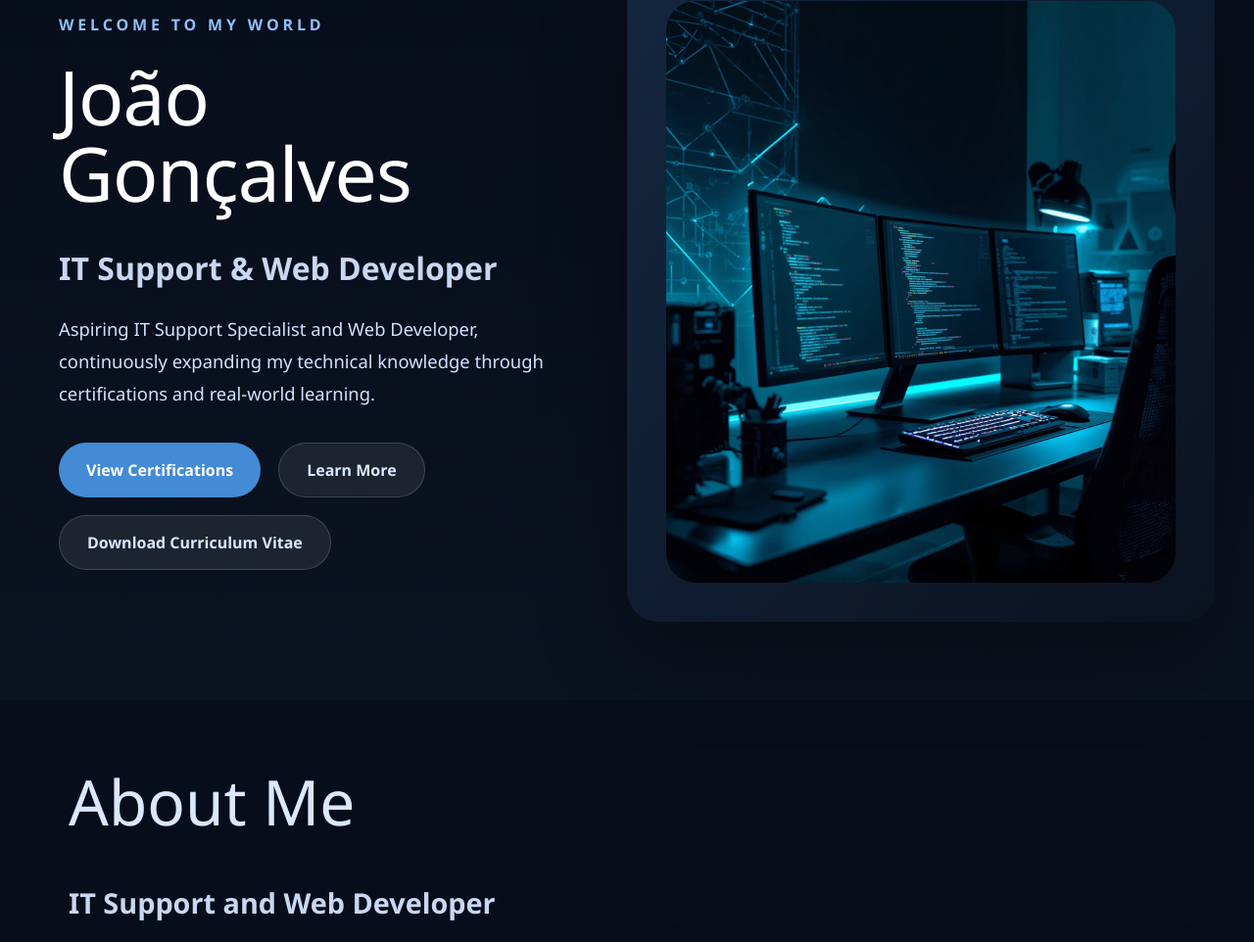
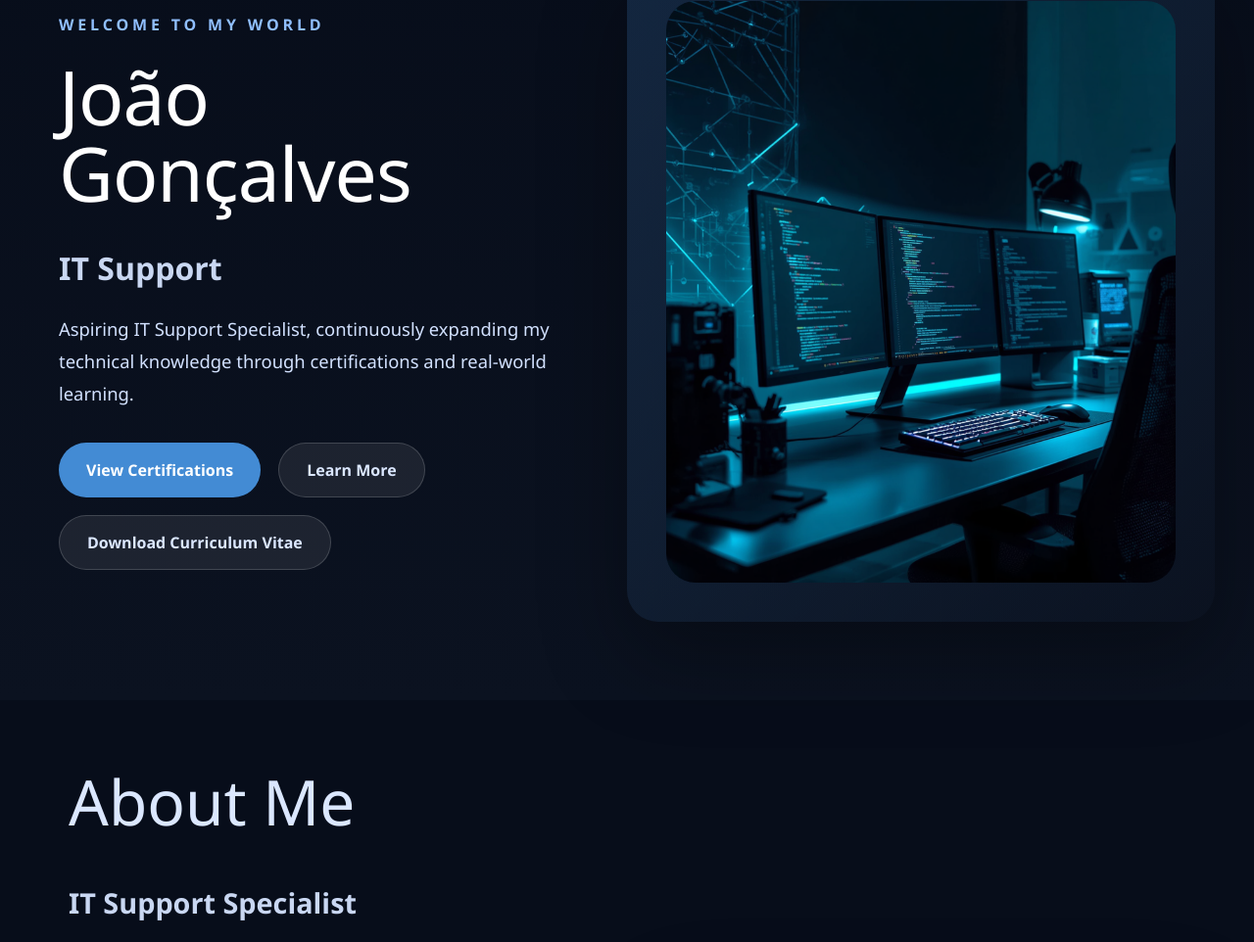
Before and after one commit to joaomgoncalves17-dev/Personal-Website, a plain HTML site: page index.html in a window 1280 px wide. Shown: the part 119-1081 px from the top of the page at 98% size. Drawn offline with Linux system fonts and the light colour scheme.

Commit message:
changes to focus the website in IT support

```diff
--- a/index.html
+++ b/index.html
@@ -15,8 +15,8 @@
             <div class="hero-text">
                 <h4>Welcome to My World</h4>
                 <h1>João Gonçalves</h1>
-                <h2>IT Support & Web Developer</h2>
-                <p>Aspiring IT Support Specialist and Web Developer, continuously expanding my technical knowledge through certifications and real-world learning.</p>
+                <h2>IT Support</h2>
+                <p>Aspiring IT Support Specialist, continuously expanding my technical knowledge through certifications and real-world learning.</p>
                 <div class="hero-actions">
                     <a href="#certifications" class="hero-button">View Certifications</a>
                     <a href="#about" class="hero-link">Learn More</a>
@@ -32,7 +32,7 @@
         <div class="about-container">
             <div class="about-text">
                 <h1>About Me</h1>
-                <h2>IT Support and Web Developer</h2>
+                <h2>IT Support Specialist</h2>
                 <p>
                     I am an aspiring IT professional with a strong interest in technical support, troubleshooting, and technology. Through certifications and hands-on learning, I have been developing the skills needed to diagnose issues, support users, and maintain reliable systems.<br>
                     Alongside my IT studies, I have been building front-end web development skills, strengthening my understanding of how websites and applications work. This broader technical perspective helps me approach problems analytically and continuously improve my technical abilities.<br>
```
